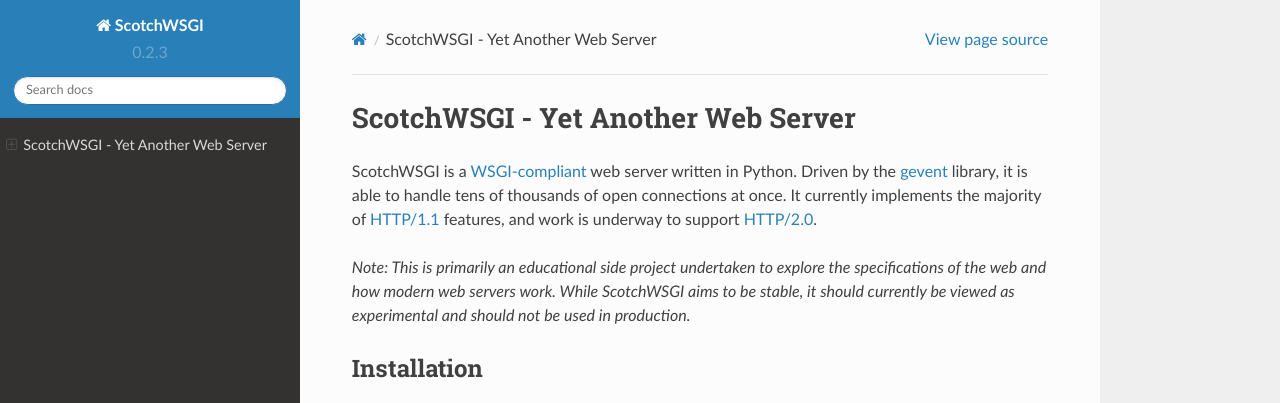
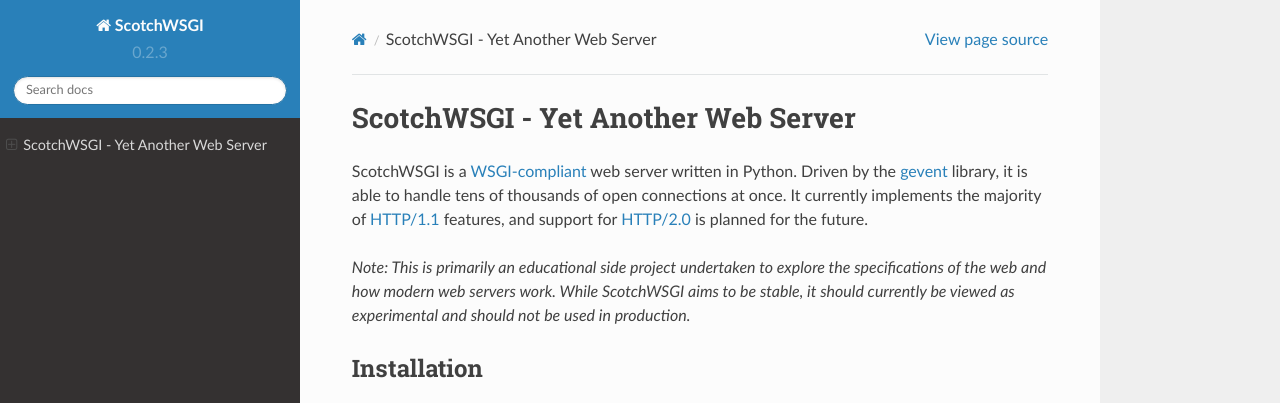
Before and after one commit to libcthorne/scotchwsgi, a Sphinx documentation site: the page built from docs/source/index.rst, in a window 1280 px wide and 1042 px high. Shown: the top 403 px of the window. Built offline with Sphinx 7.4.7 and the Read the Docs theme 2.0.0, drawn with Linux system fonts in a browser that asks for light colours.

Commit message:
Clarify HTTP/2.0 plans

```diff
--- a/README.rst
+++ b/README.rst
@@ -3,7 +3,7 @@ ScotchWSGI - Yet Another Web Server
 
 ScotchWSGI is a `WSGI-compliant <https://www.python.org/dev/peps/pep-3333/>`_ web server written in Python.
 Driven by the `gevent <http://www.gevent.org/>`_ library, it is able to handle tens of thousands of open connections at once.
-It currently implements the majority of `HTTP/1.1 <https://tools.ietf.org/html/rfc2616>`_ features, and work is underway to support `HTTP/2.0 <https://tools.ietf.org/html/rfc7540>`_.
+It currently implements the majority of `HTTP/1.1 <https://tools.ietf.org/html/rfc2616>`_ features, and support for `HTTP/2.0 <https://tools.ietf.org/html/rfc7540>`_ is planned for the future.
 
 *Note: This is primarily an educational side project undertaken to explore the specifications of the web and how modern web servers work. While ScotchWSGI aims to be stable, it should currently be viewed as experimental and should not be used in production.*
 
--- a/docs/source/index.rst
+++ b/docs/source/index.rst
@@ -3,7 +3,7 @@ ScotchWSGI - Yet Another Web Server
 
 ScotchWSGI is a `WSGI-compliant <https://www.python.org/dev/peps/pep-3333/>`_ web server written in Python.
 Driven by the `gevent <http://www.gevent.org/>`_ library, it is able to handle tens of thousands of open connections at once.
-It currently implements the majority of `HTTP/1.1 <https://tools.ietf.org/html/rfc2616>`_ features, and work is underway to support `HTTP/2.0 <https://tools.ietf.org/html/rfc7540>`_.
+It currently implements the majority of `HTTP/1.1 <https://tools.ietf.org/html/rfc2616>`_ features, and support for `HTTP/2.0 <https://tools.ietf.org/html/rfc7540>`_ is planned for the future.
 
 *Note: This is primarily an educational side project undertaken to explore the specifications of the web and how modern web servers work. While ScotchWSGI aims to be stable, it should currently be viewed as experimental and should not be used in production.*
 
```
